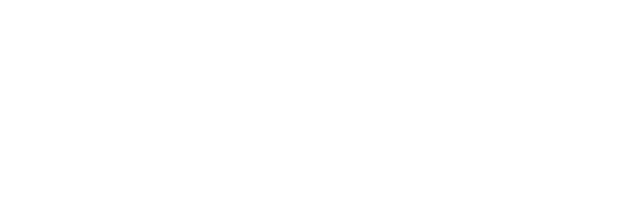
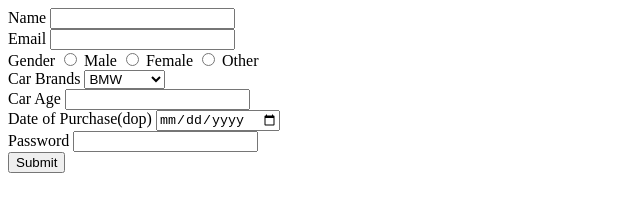
Before and after one commit to acciojob/car-insurance-form-praanjal7, a website: page main.html in a window 1280 px wide. Shown: the whole page, without its empty margins (0-640 px from the left). Drawn offline with Linux system fonts and the light colour scheme.

Commit message:
created a submission

```diff
--- a/main.html
+++ b/main.html
@@ -8,6 +8,46 @@
 
 <body>
 	<!-- the entire body must be written by student -->
+	<form>
+		<label for="name">Name</label>
+		<input type="text" id="name" required><br>
+
+		<label for="email">Email</label>
+		<input type="email" id="email" required><br>
+
+		<label >Gender</label>
+		<input type="radio" id="male" value="male" name="male" required>
+		<label for="male">Male</label>
+		<input type="radio" id="female" value="female" name="female" >
+		<label for="female">Female</label>
+		<input type="radio" id="other" value="other" name="other" >
+		<label for="other">Other</label><br>
+
+		<label>Car Brands</label>
+		<select id="cars" name="cars">
+			<option value="bmw">BMW</option>
+			<option value="audi">Audi</option>
+			<option value="mercedez">Mercedez</option>
+		</select><br>
+
+		<label for="carage"> Car Age</label>
+		<input name="carage" id="carage" type="number" required><br>
+
+		<label for="dop">Date of Purchase(dop)</label>
+		<input type="date" name="dop" id="dop" required><br>
+
+		<label for="password">Password</label>
+		<input type="password" id="password" name="password"><br>
+
+		<button type="submit">Submit</button>
+
+
+
+
+
+
+
+	</form>
     <script type="text/javascript" src="./script.js">
 </script>
 
```
